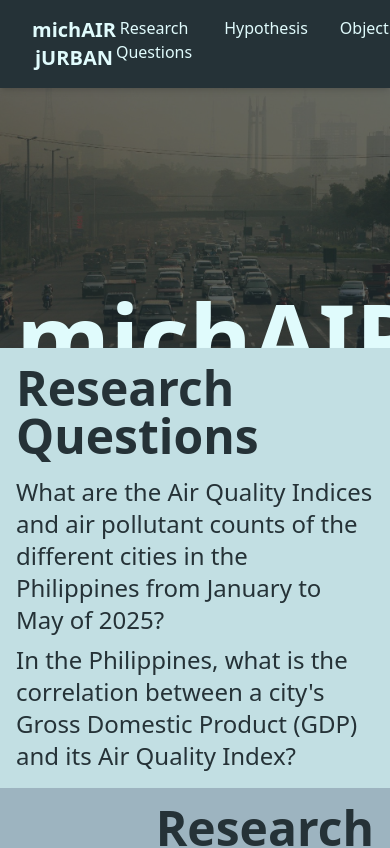
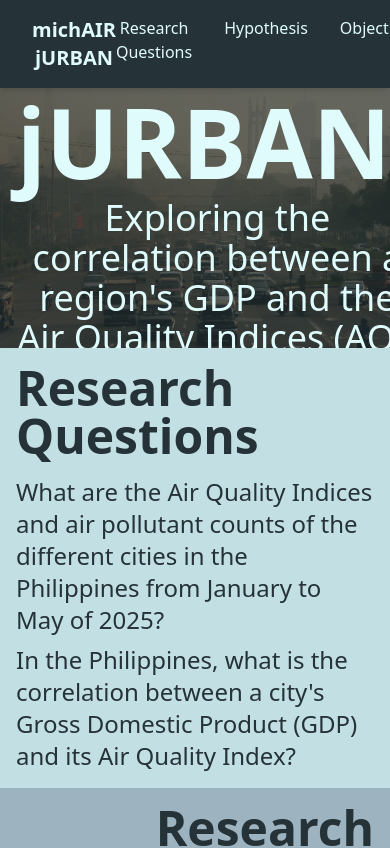
Before and after one commit to mcjefdreal/michair-jurban, a SvelteKit app: page / in a window 390 px wide. Shown: the top 848 px of the page. Built offline with nearby package versions, Linux system fonts and the light colour scheme.

Commit message:
fix: responsiveness issues for image and title

```diff
--- a/src/routes/+page.svelte
+++ b/src/routes/+page.svelte
@@ -2,11 +2,9 @@
     import PollutionHeroPic from "$lib/assets/hero_pic_pollution.jpg";
 </script>
 <div class="flex flex-col">
-    <div class="sticky top-0 z-1 w-auto h-full overflow-hidden">
+    <div class="sticky top-0 w-full z-1 overflow-hidden relative">
         <img class="w-full" src={PollutionHeroPic} alt="pollution" />
-    </div>
-
-    <div class="z-20 absolute w-auto h-full text-light-cyan text-center shadow-lg bg-jet-black/70 p-4 flex flex-col justify-center gap-4">
+        <div class="absolute top-0 h-full z-20 text-light-cyan text-center shadow-lg bg-jet-black/70 p-4 flex flex-col justify-center gap-4">
             <div class="flex flex-col gap-2">
                 <h1 class="font-bold text-8xl">michAIR jURBAN:</h1>
                 <h1 class="text-4xl">Exploring the correlation between a region's GDP and the Air Quality Indices (AQI) of its cities</h1>
@@ -14,6 +12,7 @@
             <span><b>Typst Sheet:</b> Jelo Fan, MJ Pascual, MJ Real</span>
         </div>
 
+    </div>
     <!-- card for research questions -->
     <div class="z-20 text-jet-black text-left shadow-lg bg-light-blue p-4">
         <h1 class="font-bold text-5xl mb-4">Research Questions</h1>
```
Lines whose indentation alone changed are shown as unchanged.
